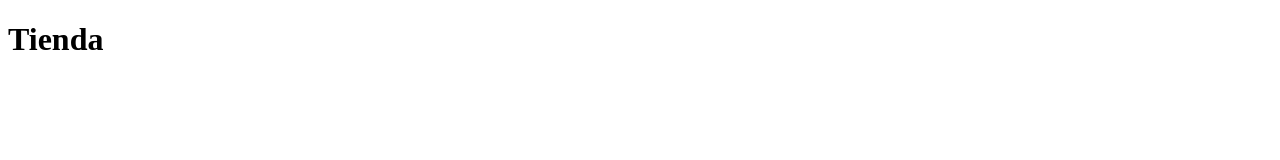
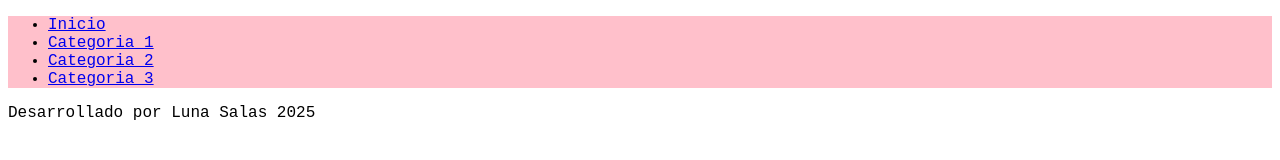
Before and after one commit to 4lecky/TiendaMundoL, a plain HTML site: page index.html in a window 1280 px wide. Drawn offline with Linux system fonts and the light colour scheme.

Commit message:
Estilos para el index

```diff
--- a/assets/css/styles.css
+++ b/assets/css/styles.css
@@ -0,0 +1,10 @@
+*{
+    /* background-color: rgb(226, 206, 245); */
+    font-family: 'Courier New', Courier, monospace;
+
+}
+
+.container{
+
+    background-color: pink;
+}
--- a/index.html
+++ b/index.html
@@ -3,13 +3,45 @@
 <head>
     <meta charset="UTF-8">
     <meta name="viewport" content="width=device-width, initial-scale=1.0">
-    <link rel="stylesheet" href="./assets/css/styles.css">
-    <title>Tienda</title>
+    <title>Tienda Ejemplo</title>
+    <link rel="stylesheet" href="assets/css/styles.css">
 </head>
 <body>
 
-    <h1>Tienda</h1>
+    <div class="container">
+        <!--cabecera-->
+        <header id="header">
+            <div id="logo">
 
+            </div>
+        </header>
+        <!--menu-->
+        <nav>
+            <ul>
+                <li>
+                    <a href="https://youtu.be/a9YRTN7xlS4?si=tg3eCs2PB3t71Rh9">Inicio</a>
+                </li>
+                <li>
+                    <a href="https://youtu.be/a9YRTN7xlS4?si=tg3eCs2PB3t71Rh9">Categoria 1</a>
+                </li>
+                <li>
+                    <a href="https://youtu.be/a9YRTN7xlS4?si=tg3eCs2PB3t71Rh9">Categoria 2</a>
+                </li>
+                <li>
+                    <a href="https://youtu.be/a9YRTN7xlS4?si=tg3eCs2PB3t71Rh9">Categoria 3</a>
+                </li>
+            </ul>
+        </nav>
 
+        <div id="content">
+            <aside id="lateral">
+
+            </aside>
+        </div>
+    </div>
+
+    <footer id="footer">
+        <p>Desarrollado por Luna Salas 2025</p>
+    </footer>
 </body>
 </html>
```
